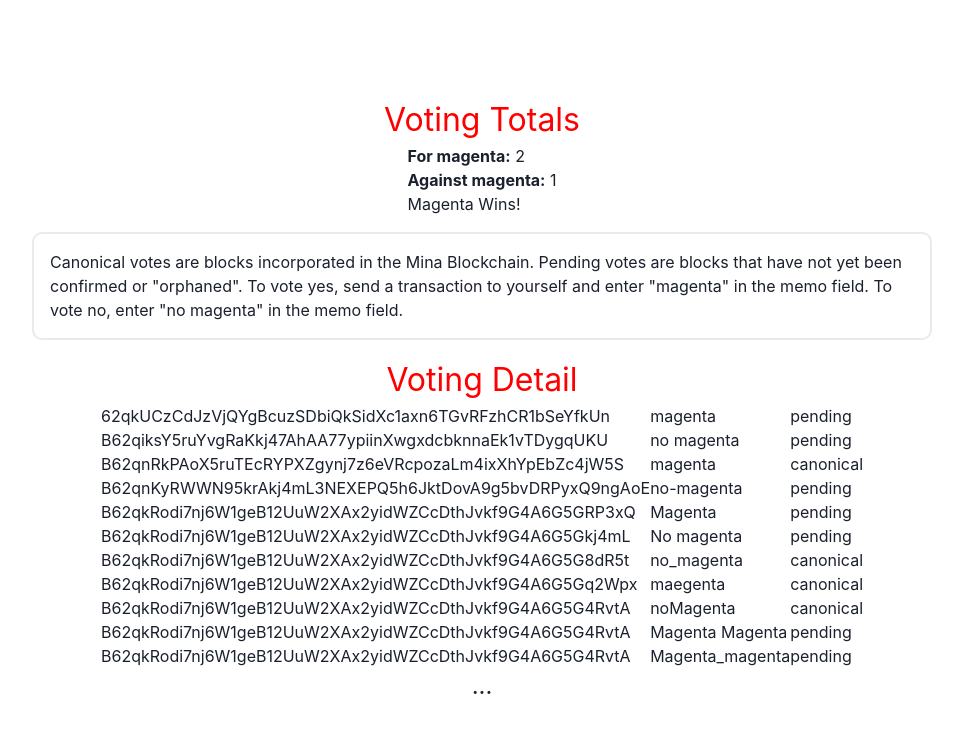
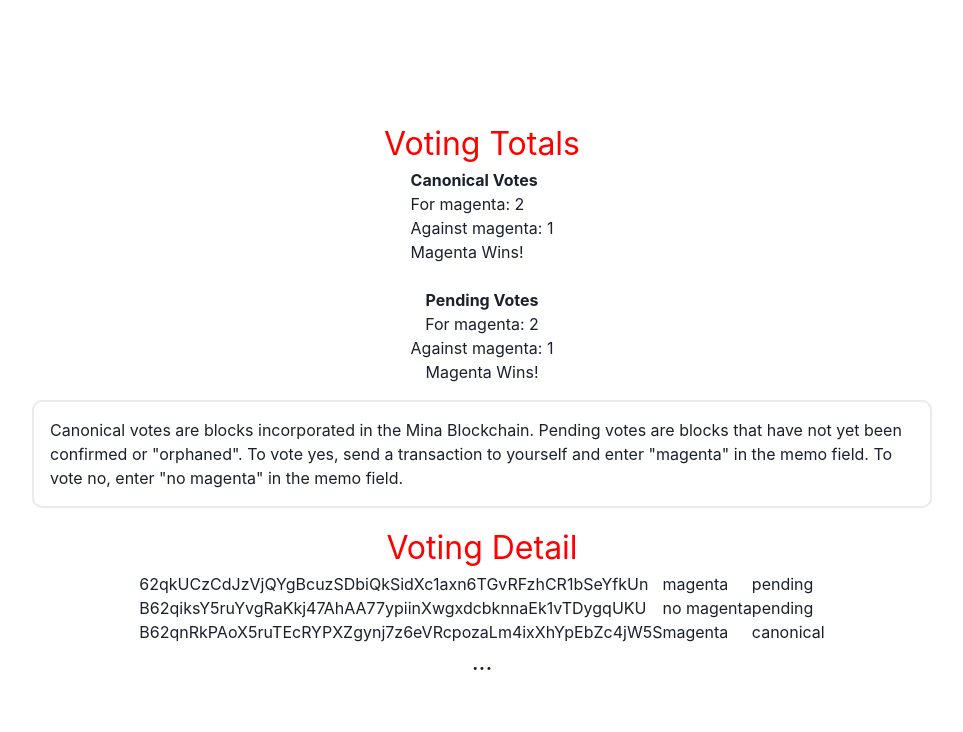
Before and after one commit to Granola-Team/mina-on-chain-voting, a Next.js app in the folder app/: page / in a window 1280 px wide. Shown: the top 732 px of the page, without its empty margins (158-1121 px from the left). Built offline with nearby package versions, Linux system fonts and the light colour scheme.

Commit message:
it builds again

```diff
--- a/app/dummy.tsx
+++ b/app/dummy.tsx
@@ -11,7 +11,6 @@
     {Account: "B62qkRodi7nj6W1geB12UuW2XAx2yidWZCcDthJvkf9G4A6G5G4RvtA", Memo: "Magenta Magenta", Status: "pending"},
     {Account: "B62qkRodi7nj6W1geB12UuW2XAx2yidWZCcDthJvkf9G4A6G5G4RvtA", Memo: "Magenta_magenta", Status: "pending"}
 ]
-
 
 export default dummyData
 
--- a/app/pages/index.tsx
+++ b/app/pages/index.tsx
@@ -28,7 +28,12 @@
     Status: string;
   }
 
-  const sums = data.map((value) => {
+  // type filtered_data = { Memo: string; Status: string }
+  const sums_status = data.filter((value) => {
+    if (value.Status == "canonical") return data.splice;
+    if (value.Status == "pending") return data.splice;
+  })
+  const sums_memo = sums_status.map((value) => {
     if (value.Memo == "magenta") return [1, 0];
     if (value.Memo == "no magenta") return [0, 1];
     return [0, 0];
@@ -52,21 +57,27 @@
             Voting Totals
           </h1>
           <div>
-            <p><b>For magenta:</b> {sums[0]}</p>
-            <p><b>Against magenta:</b> { sums[1] }</p>
-            { sums[0] > sums[1] ? "Magenta Wins!" : "No Magenta :("}
+            <h2><b>Canonical Votes</b></h2>
+            <p>For magenta: { sums_memo[0] }</p>
+            <p>Against magenta: { sums_memo[1] }</p>
+            { sums_memo[0] > sums_memo[1] ? "Magenta Wins!" : "No Magenta :("}
           </div>
+          <br />
+            <h2><b>Pending Votes</b></h2>
+            <p>For magenta: {sums_memo[0]}</p>
+            <p>Against magenta: { sums_memo[1] }</p>
+            { sums_memo[0] > sums_memo[1] ? "Magenta Wins!" : "No Magenta :("}
 
           <h4 className={styles.card}>
-            Canonical votes are blocks incorporated in the Mina Blockchain. Pending votes are blocks that have not yet been confirmed or "orphaned".
-            To vote yes, send a transaction to yourself and enter "magenta" in the memo field. To vote no, enter "no magenta" in the memo field.
+            Canonical votes are blocks incorporated in the Mina Blockchain. Pending votes are blocks that have not yet been confirmed or &quot;orphaned&quot;.
+            To vote yes, send a transaction to yourself and enter &quot;magenta&quot; in the memo field. To vote no, enter &quot;no magenta&quot; in the memo field.
           </h4>
 
           <h2 className={styles.title}>
             Voting Detail
           </h2>
           <div>
-            <Datatable data={data} />
+            <Datatable data={data.slice(0,3)} />
           </div>
           <h2 className={styles.description}>
             ...
```
